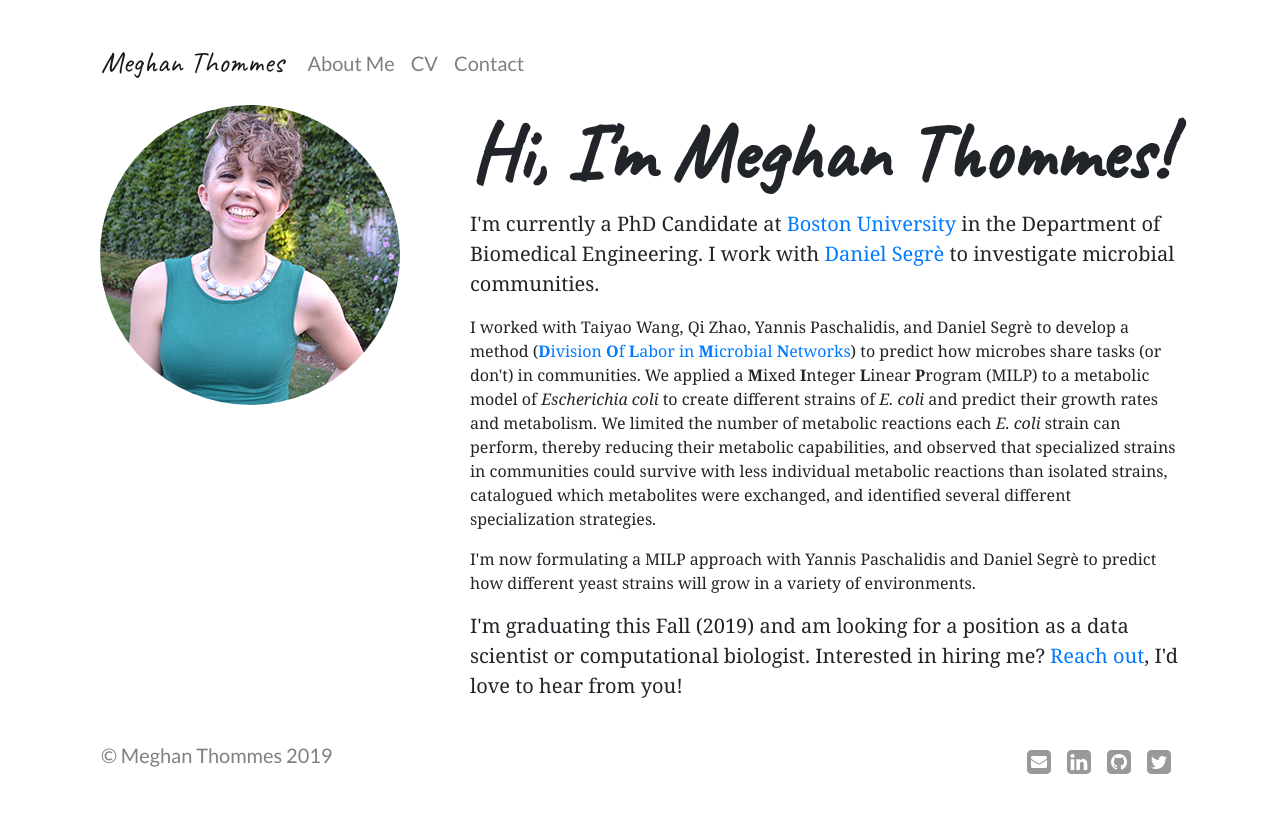
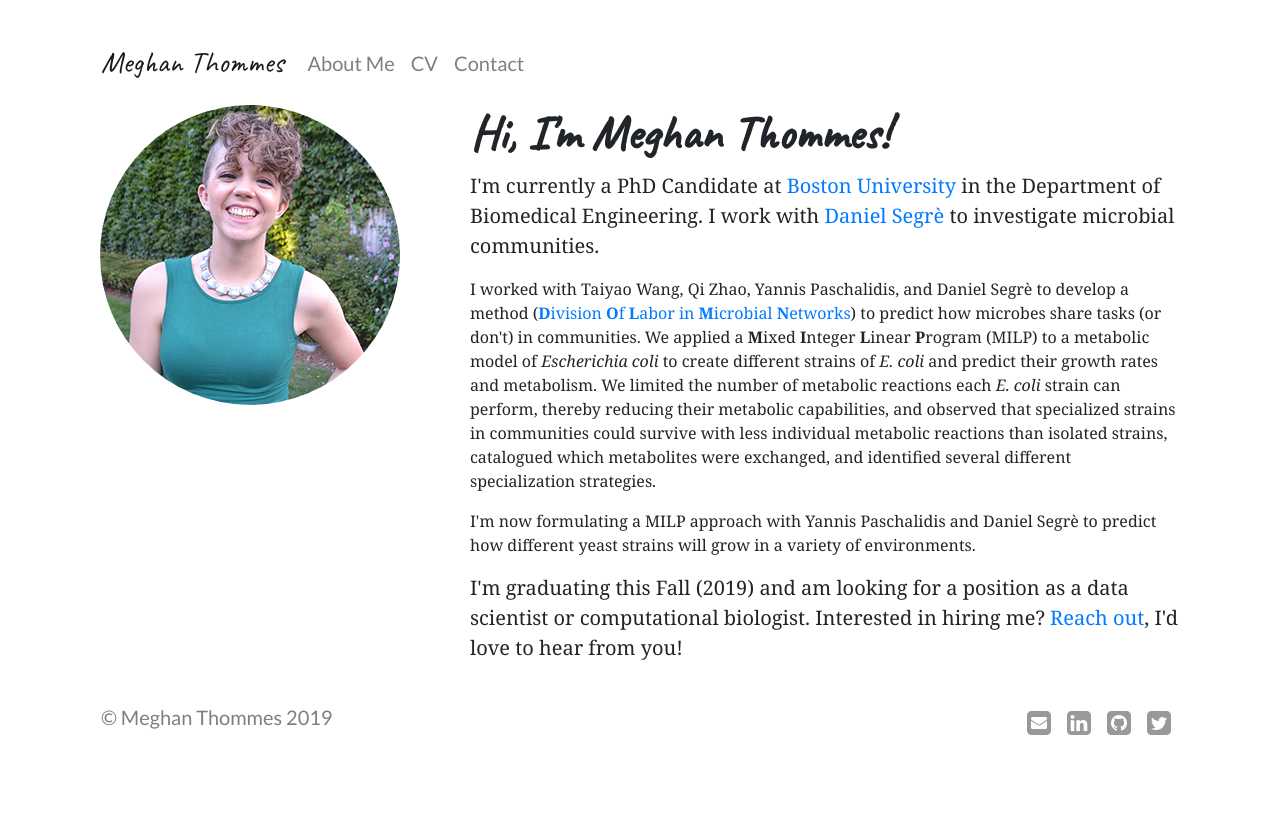
Before and after one commit to megthommes/megthommes.github.io, a Jekyll site: the page built from index.html, in a window 1280 px wide. Shown: the top 813 px of the page. Built offline with Jekyll 4.4.1, drawn with Linux system fonts in a browser that asks for light colours; some web fonts are replaced.

Commit message:
Update index.html

```diff
--- a/index.html
+++ b/index.html
@@ -12,7 +12,7 @@ description: Meghan Thommes
 
 		 <!-- Blurb -->
 		<div class="col-8">
-			<h1 class="handwriting" style="font-size:5em">Hi, I'm Meghan Thommes!</h1>
+			<h1 class="handwriting" style="font-size:3em">Hi, I'm Meghan Thommes!</h1>
 
 			<p class="lead">
 				I'm currently a PhD Candidate at <a href="https://www.bu.edu/eng/departments/bme/" target="_blank">Boston University</a> in the Department of Biomedical Engineering. I work with <a href="https://www.bu.edu/segrelab/" target="_blank">Daniel Segr&egrave;</a> to investigate microbial communities.
```
